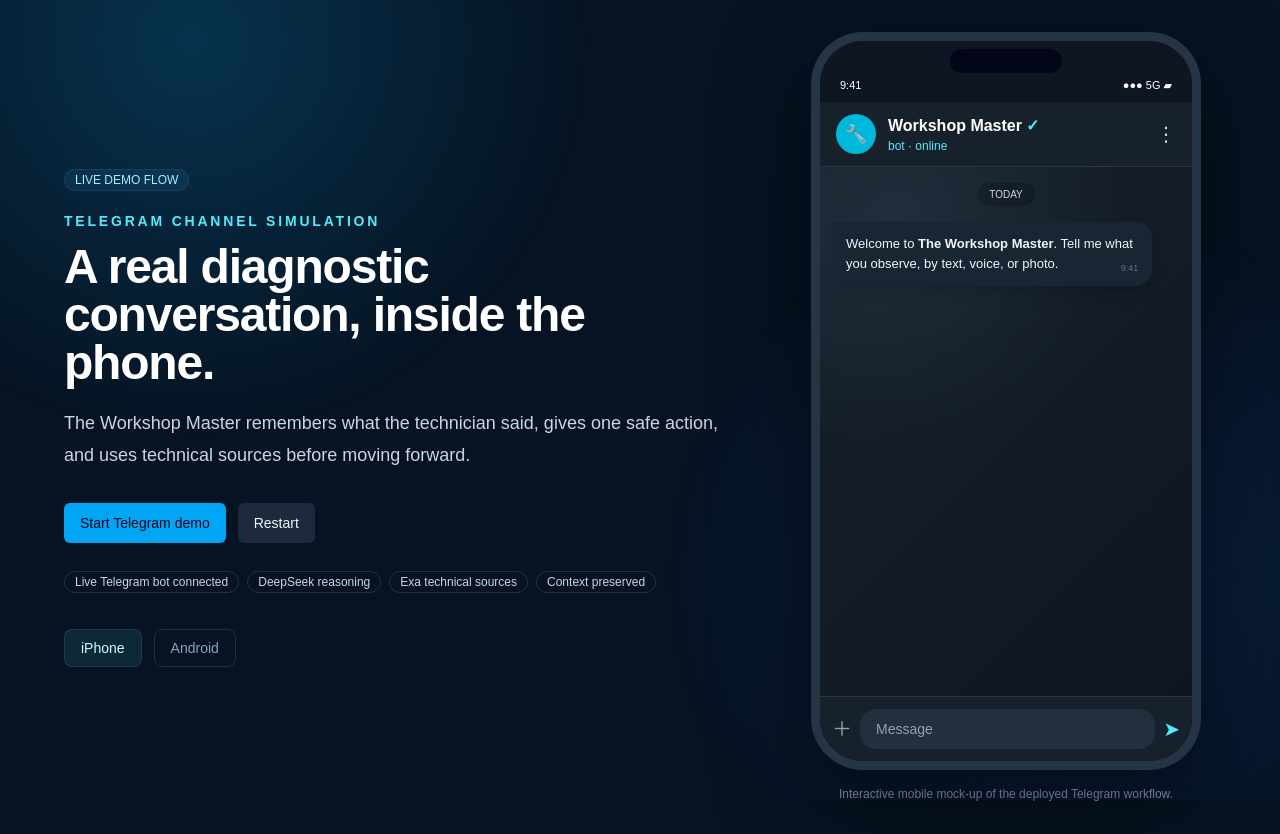
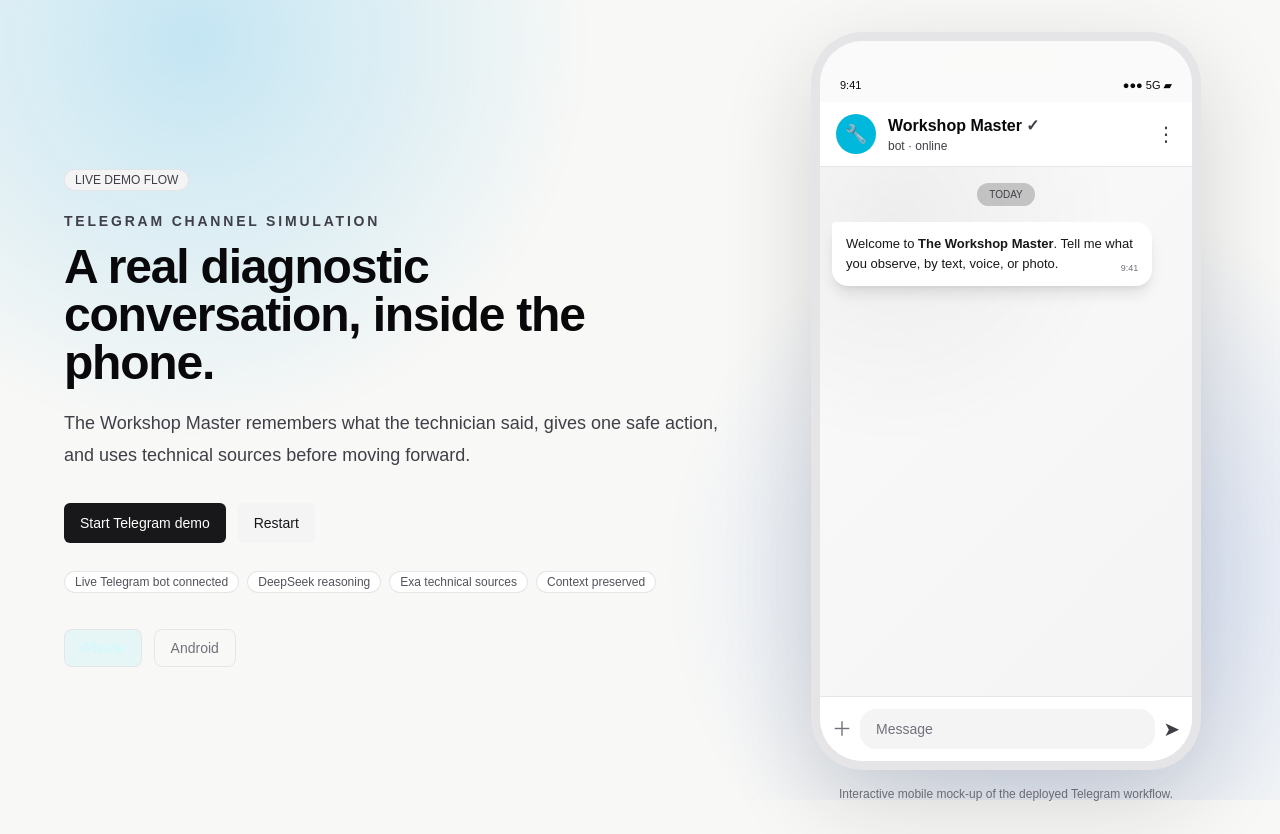
Before and after one commit to tijjanismk/workshop-master, a Next.js app: page /telegram-demo in a window 1280 px wide. Built offline with nearby package versions, Linux system fonts and the light colour scheme.

Commit message:
Refine interface with minimal neutral palette

```diff
--- a/src/app/globals.css
+++ b/src/app/globals.css
@@ -1,11 +1,11 @@
 @import "tailwindcss";
 
 :root {
-  --background: #020617;
-  --foreground: #e2e8f0;
-  --card: #0f172a;
-  --muted: #334155;
-  --primary: #0ea5e9;
+  --background: #f8f8f6;
+  --foreground: #18181b;
+  --card: #ffffff;
+  --muted: #71717a;
+  --primary: #18181b;
   --warning: #f59e0b;
 }
 
@@ -14,7 +14,7 @@
   --color-foreground: var(--foreground);
 }
 
-* { border-color: rgb(51 65 85 / 0.65); }
+* { border-color: rgb(228 228 231 / 0.9); }
 
 body {
   min-height: 100vh;
@@ -24,6 +24,6 @@
 }
 
 ::selection {
-  background: #0ea5e9;
-  color: #020617;
+  background: #18181b;
+  color: #fafafa;
 }
--- a/src/app/telegram-demo/page.tsx
+++ b/src/app/telegram-demo/page.tsx
@@ -15,21 +15,21 @@
   const reset = () => setStep(0);
 
   return (
-    <main className="min-h-screen overflow-hidden bg-[#061322] px-4 py-8 text-slate-100 sm:px-6 lg:px-10">
+    <main className="min-h-screen overflow-hidden bg-[#f8f8f6] px-4 py-8 text-zinc-950 sm:px-6 lg:px-10">
       <div className="pointer-events-none fixed inset-0 bg-[radial-gradient(circle_at_15%_5%,rgba(14,165,233,.22),transparent_30%),radial-gradient(circle_at_82%_72%,rgba(37,99,235,.2),transparent_32%)]" />
       <section className="relative mx-auto grid max-w-6xl items-center gap-10 lg:grid-cols-[1fr_420px]">
         <div className="max-w-2xl">
           <Badge>LIVE DEMO FLOW</Badge>
-          <p className="mt-5 text-sm font-semibold tracking-[.2em] text-cyan-300 uppercase">Telegram channel simulation</p>
-          <h1 className="mt-3 text-4xl font-semibold tracking-tight text-white sm:text-5xl">A real diagnostic conversation, inside the phone.</h1>
-          <p className="mt-5 text-lg leading-8 text-slate-300">The Workshop Master remembers what the technician said, gives one safe action, and uses technical sources before moving forward.</p>
+          <p className="mt-5 text-sm font-semibold tracking-[.2em] text-zinc-700 uppercase">Telegram channel simulation</p>
+          <h1 className="mt-3 text-4xl font-semibold tracking-tight text-zinc-950 sm:text-5xl">A real diagnostic conversation, inside the phone.</h1>
+          <p className="mt-5 text-lg leading-8 text-zinc-700">The Workshop Master remembers what the technician said, gives one safe action, and uses technical sources before moving forward.</p>
 
           <div className="mt-8 flex flex-wrap gap-3">
             <Button onClick={advance}>{step === 0 ? "Start Telegram demo" : step === 1 ? "Send the test result" : "Demo completed"}</Button>
             <Button variant="secondary" onClick={reset}>Restart</Button>
           </div>
 
-          <div className="mt-7 flex flex-wrap gap-2 text-sm text-slate-300">
+          <div className="mt-7 flex flex-wrap gap-2 text-sm text-zinc-700">
             <Badge variant="outline">Live Telegram bot connected</Badge>
             <Badge variant="outline">DeepSeek reasoning</Badge>
             <Badge variant="outline">Exa technical sources</Badge>
@@ -37,24 +37,24 @@
           </div>
 
           <div className="mt-9 flex gap-3">
-            <button onClick={() => setDevice("iphone")} className={`rounded-lg border px-4 py-2 text-sm transition ${device === "iphone" ? "border-cyan-300 bg-cyan-300/10 text-cyan-100" : "border-slate-700 text-slate-400"}`}>iPhone</button>
-            <button onClick={() => setDevice("android")} className={`rounded-lg border px-4 py-2 text-sm transition ${device === "android" ? "border-cyan-300 bg-cyan-300/10 text-cyan-100" : "border-slate-700 text-slate-400"}`}>Android</button>
+            <button onClick={() => setDevice("iphone")} className={`rounded-lg border px-4 py-2 text-sm transition ${device === "iphone" ? "border-cyan-300 bg-cyan-300/10 text-cyan-100" : "border-zinc-300 text-zinc-500"}`}>iPhone</button>
+            <button onClick={() => setDevice("android")} className={`rounded-lg border px-4 py-2 text-sm transition ${device === "android" ? "border-cyan-300 bg-cyan-300/10 text-cyan-100" : "border-zinc-300 text-zinc-500"}`}>Android</button>
           </div>
         </div>
 
         <div className="mx-auto w-full max-w-[390px]">
-          <div className={`relative overflow-hidden border-[9px] border-slate-950 bg-[#0d1f2c] shadow-[0_30px_90px_rgba(0,0,0,.55)] ${device === "iphone" ? "rounded-[3.25rem]" : "rounded-[2rem] border-[7px]"}`}>
-            {device === "iphone" ? <div className="absolute left-1/2 top-2 z-20 h-6 w-28 -translate-x-1/2 rounded-full bg-slate-950" /> : <div className="absolute left-1/2 top-2 z-20 h-1.5 w-14 -translate-x-1/2 rounded-full bg-slate-800" />}
-            <div className="flex h-[720px] flex-col bg-[#0e1621]">
-              <div className="flex items-center justify-between px-5 pb-2 pt-9 text-[11px] font-medium text-white"><span>9:41</span><span>●●● 5G ▰</span></div>
-              <header className="flex items-center gap-3 border-b border-white/5 bg-[#17212b] px-4 py-3">
+          <div className={`relative overflow-hidden border-[9px] border-zinc-950 bg-zinc-100 shadow-[0_30px_90px_rgba(24,24,27,.16)] ${device === "iphone" ? "rounded-[3.25rem]" : "rounded-[2rem] border-[7px]"}`}>
+            {device === "iphone" ? <div className="absolute left-1/2 top-2 z-20 h-6 w-28 -translate-x-1/2 rounded-full bg-stone-50" /> : <div className="absolute left-1/2 top-2 z-20 h-1.5 w-14 -translate-x-1/2 rounded-full bg-zinc-100" />}
+            <div className="flex h-[720px] flex-col bg-zinc-50">
+              <div className="flex items-center justify-between px-5 pb-2 pt-9 text-[11px] font-medium text-zinc-950"><span>9:41</span><span>●●● 5G ▰</span></div>
+              <header className="flex items-center gap-3 border-b border-zinc-200 bg-white px-4 py-3">
                 <div className="grid h-10 w-10 place-items-center rounded-full bg-cyan-500 text-lg">🔧</div>
-                <div className="min-w-0 flex-1"><div className="flex items-center gap-1 font-semibold text-white">Workshop Master <span className="text-cyan-300">✓</span></div><p className="text-xs text-cyan-300">bot · online</p></div>
-                <span className="text-xl text-slate-300">⋮</span>
+                <div className="min-w-0 flex-1"><div className="flex items-center gap-1 font-semibold text-zinc-950">Workshop Master <span className="text-zinc-700">✓</span></div><p className="text-xs text-zinc-700">bot · online</p></div>
+                <span className="text-xl text-zinc-700">⋮</span>
               </header>
 
-              <div className="flex-1 overflow-hidden bg-[radial-gradient(circle_at_20%_10%,rgba(50,74,92,.35),transparent_40%),linear-gradient(135deg,#17212b,#0e1621)] px-3 py-4">
-                <p className="mx-auto mb-4 w-fit rounded-full bg-black/20 px-3 py-1 text-[10px] text-slate-300">TODAY</p>
+              <div className="flex-1 overflow-hidden bg-[radial-gradient(circle_at_20%_10%,rgba(24,24,27,.05),transparent_40%),linear-gradient(135deg,#fafafa,#f4f4f5)] px-3 py-4">
+                <p className="mx-auto mb-4 w-fit rounded-full bg-black/20 px-3 py-1 text-[10px] text-zinc-700">TODAY</p>
                 <div className="space-y-3">
                   <BotMessage>Welcome to <b>The Workshop Master</b>. Tell me what you observe, by text, voice, or photo.</BotMessage>
                   {step >= 1 && <>
@@ -68,24 +68,22 @@
                 </div>
               </div>
 
-              <footer className="flex items-center gap-2 border-t border-white/5 bg-[#17212b] px-3 py-3"><span className="text-xl text-slate-400">＋</span><div className="flex-1 rounded-2xl bg-[#242f3d] px-4 py-2.5 text-sm text-slate-400">Message</div><span className="text-xl text-cyan-300">➤</span></footer>
+              <footer className="flex items-center gap-2 border-t border-zinc-200 bg-white px-3 py-3"><span className="text-xl text-zinc-500">＋</span><div className="flex-1 rounded-2xl bg-zinc-100 px-4 py-2.5 text-sm text-zinc-500">Message</div><span className="text-xl text-zinc-700">➤</span></footer>
             </div>
           </div>
-          <p className="mt-4 text-center text-xs text-slate-400">Interactive mobile mock-up of the deployed Telegram workflow.</p>
+          <p className="mt-4 text-center text-xs text-zinc-500">Interactive mobile mock-up of the deployed Telegram workflow.</p>
         </div>
       </section>
     </main>
   );
 }
-
 function BotMessage({ children }: { children: React.ReactNode }) {
-  return <div className="max-w-[92%] rounded-2xl rounded-tl-sm bg-[#182533] px-3.5 py-3 text-[13px] leading-5 text-slate-100 shadow-lg shadow-black/10">{children}<span className="float-right ml-3 mt-1 text-[9px] text-slate-500">9:41</span></div>;
+  return <div className="max-w-[92%] rounded-2xl rounded-tl-sm bg-white px-3.5 py-3 text-[13px] leading-5 text-zinc-900 shadow-lg shadow-black/10">{children}<span className="float-right ml-3 mt-1 text-[9px] text-zinc-500">9:41</span></div>;
 }
 
 function UserMessage({ children }: { children: React.ReactNode }) {
-  return <div className="ml-auto max-w-[88%] rounded-2xl rounded-tr-sm bg-[#2b5278] px-3.5 py-3 text-[13px] leading-5 text-white shadow-lg shadow-black/10">{children}<span className="float-right ml-3 mt-1 text-[9px] text-cyan-100/60">9:42 ✓✓</span></div>;
+  return <div className="ml-auto max-w-[88%] rounded-2xl rounded-tr-sm bg-zinc-900 px-3.5 py-3 text-[13px] leading-5 text-white shadow-lg shadow-black/10">{children}<span className="float-right ml-3 mt-1 text-[9px] text-zinc-400">9:42 ✓✓</span></div>;
 }
-
 function Safety({ children }: { children: React.ReactNode }) {
   return <p className="mt-3 rounded-lg border border-amber-300/20 bg-amber-300/10 px-2.5 py-2 text-xs text-amber-100">⚠ {children}</p>;
 }
--- a/src/components/ui/alert.tsx
+++ b/src/components/ui/alert.tsx
@@ -3,7 +3,7 @@
 import { cn } from "@/lib/utils";
 
 const Alert = React.forwardRef<HTMLDivElement, React.HTMLAttributes<HTMLDivElement>>(
-  ({ className, ...props }, ref) => <div ref={ref} role="alert" className={cn("relative w-full rounded-lg border border-slate-700 p-4 text-sm", className)} {...props} />,
+  ({ className, ...props }, ref) => <div ref={ref} role="alert" className={cn("relative w-full rounded-lg border border-zinc-300 p-4 text-sm", className)} {...props} />,
 );
 Alert.displayName = "Alert";
 const AlertTitle = React.forwardRef<HTMLParagraphElement, React.HTMLAttributes<HTMLParagraphElement>>(
--- a/src/components/ui/badge.tsx
+++ b/src/components/ui/badge.tsx
@@ -6,11 +6,11 @@
 const badgeVariants = cva("inline-flex items-center rounded-full border px-2.5 py-0.5 text-xs font-medium", {
   variants: {
     variant: {
-      default: "border-sky-400/30 bg-sky-400/10 text-sky-200",
+      default: "border-zinc-300 bg-zinc-100 text-zinc-700",
       success: "border-emerald-400/30 bg-emerald-400/10 text-emerald-200",
       warning: "border-amber-400/30 bg-amber-400/10 text-amber-100",
       danger: "border-rose-400/30 bg-rose-400/10 text-rose-100",
-      outline: "border-slate-700 text-slate-300",
+      outline: "border-zinc-300 bg-white text-zinc-600",
     },
     },
   defaultVariants: { variant: "default" },
--- a/src/components/ui/button.tsx
+++ b/src/components/ui/button.tsx
@@ -5,14 +5,14 @@
 import { cn } from "@/lib/utils";
 
 const buttonVariants = cva(
-  "inline-flex items-center justify-center gap-2 whitespace-nowrap rounded-md text-sm font-medium transition-colors focus-visible:outline-none focus-visible:ring-2 focus-visible:ring-sky-400 focus-visible:ring-offset-2 focus-visible:ring-offset-slate-950 disabled:pointer-events-none disabled:opacity-50",
+  "inline-flex items-center justify-center gap-2 whitespace-nowrap rounded-md text-sm font-medium transition-colors focus-visible:outline-none focus-visible:ring-2 focus-visible:ring-zinc-900 focus-visible:ring-offset-2 focus-visible:ring-offset-stone-50 disabled:pointer-events-none disabled:opacity-50",
   {
     variants: {
       variant: {
-        default: "bg-sky-500 text-slate-950 hover:bg-sky-400",
-        secondary: "bg-slate-800 text-slate-100 hover:bg-slate-700",
-        outline: "border border-slate-700 bg-transparent text-slate-200 hover:border-sky-400 hover:bg-slate-900",
-        ghost: "text-slate-300 hover:bg-slate-800 hover:text-white",
+        default: "bg-zinc-900 text-white hover:bg-zinc-800",
+        secondary: "bg-zinc-100 text-zinc-900 hover:bg-zinc-200",
+        outline: "border border-zinc-300 bg-white text-zinc-800 hover:border-zinc-500 hover:bg-zinc-50",
+        ghost: "text-zinc-600 hover:bg-zinc-100 hover:text-zinc-950",
         destructive: "bg-rose-600 text-white hover:bg-rose-500",
       },
       size: {
--- a/src/components/ui/card.tsx
+++ b/src/components/ui/card.tsx
@@ -3,7 +3,7 @@
 import { cn } from "@/lib/utils";
 
 const Card = React.forwardRef<HTMLDivElement, React.HTMLAttributes<HTMLDivElement>>(
-  ({ className, ...props }, ref) => <div ref={ref} className={cn("rounded-xl border border-slate-800 bg-slate-900 text-slate-100 shadow-sm", className)} {...props} />,
+  ({ className, ...props }, ref) => <div ref={ref} className={cn("rounded-xl border border-zinc-200 bg-white text-zinc-950 shadow-sm", className)} {...props} />,
 );
 Card.displayName = "Card";
 const CardHeader = React.forwardRef<HTMLDivElement, React.HTMLAttributes<HTMLDivElement>>(
@@ -15,7 +15,7 @@
 );
 CardTitle.displayName = "CardTitle";
 const CardDescription = React.forwardRef<HTMLParagraphElement, React.HTMLAttributes<HTMLParagraphElement>>(
-  ({ className, ...props }, ref) => <p ref={ref} className={cn("text-sm text-slate-400", className)} {...props} />,
+  ({ className, ...props }, ref) => <p ref={ref} className={cn("text-sm text-zinc-500", className)} {...props} />,
 );
 CardDescription.displayName = "CardDescription";
 const CardContent = React.forwardRef<HTMLDivElement, React.HTMLAttributes<HTMLDivElement>>(
--- a/src/components/ui/textarea.tsx
+++ b/src/components/ui/textarea.tsx
@@ -3,7 +3,7 @@
 import { cn } from "@/lib/utils";
 
 const Textarea = React.forwardRef<HTMLTextAreaElement, React.TextareaHTMLAttributes<HTMLTextAreaElement>>(
-  ({ className, ...props }, ref) => <textarea ref={ref} className={cn("flex min-h-28 w-full rounded-md border border-slate-700 bg-slate-950 px-3 py-2 text-sm text-white placeholder:text-slate-500 focus-visible:outline-none focus-visible:ring-2 focus-visible:ring-sky-400 disabled:cursor-not-allowed disabled:opacity-50", className)} {...props} />,
+  ({ className, ...props }, ref) => <textarea ref={ref} className={cn("flex min-h-28 w-full rounded-md border border-zinc-300 bg-white px-3 py-2 text-sm text-zinc-900 placeholder:text-zinc-400 focus-visible:outline-none focus-visible:ring-2 focus-visible:ring-zinc-900 disabled:cursor-not-allowed disabled:opacity-50", className)} {...props} />,
 );
 Textarea.displayName = "Textarea";
 export { Textarea };
```
Also changed, not shown: src/app/whatsapp-demo/page.tsx (+1 -1 lines), src/components/workshop-dashboard.tsx (+23 -17 lines), 1 other file (tests, documents, lock files or other folders).
